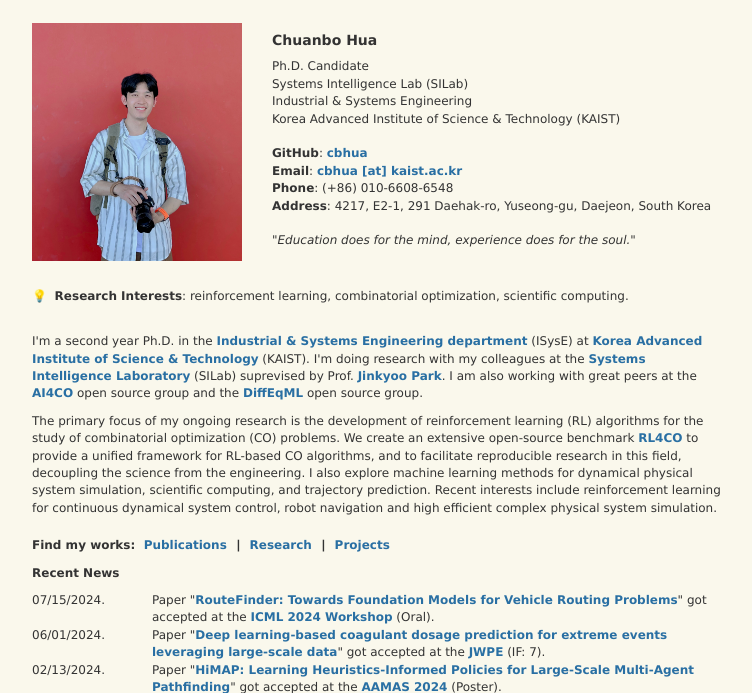
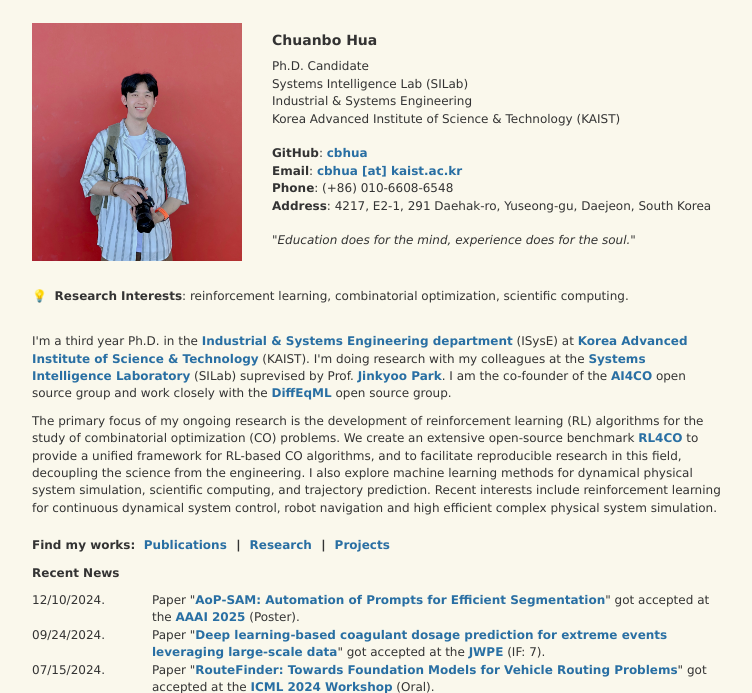
Before and after one commit to cbhua/cbhua.github.io, a plain HTML site: page index.html in a window 1280 px wide. Shown: the part 57-750 px from the top of the page, without its empty margins (263-1015 px from the left). Drawn offline with nearby package versions, Linux system fonts and the light colour scheme.

Commit message:
[Feat] Update news

```diff
--- a/index.html
+++ b/index.html
@@ -115,10 +115,10 @@
             </p>
             <br/>
             <p>
-                I'm a second year Ph.D. in the <a href="https://statistics.kaist.ac.kr">Industrial & Systems Engineering department</a> (ISysE) at
+                I'm a third year Ph.D. in the <a href="https://statistics.kaist.ac.kr">Industrial & Systems Engineering department</a> (ISysE) at
                 <a href="https://www.kaist.ac.kr/en/">Korea Advanced Institute of Science & Technology</a> (KAIST). I'm doing research with my colleagues at the
                 <a href="http://silab.kaist.ac.kr">Systems Intelligence Laboratory</a> (SILab) suprevised by Prof. <a href="http://silab.kaist.ac.kr/our-team/">Jinkyoo Park</a>.
-                I am also working with great peers at the <a href="https://github.com/ai4co">AI4CO</a> open source group and the <a href="https://github.com/DiffEqML">DiffEqML</a> open source group.
+                I am the co-founder of the <a href="https://github.com/ai4co">AI4CO</a> open source group and work closely with the <a href="https://github.com/DiffEqML">DiffEqML</a> open source group.
             </p>
             <p>
                 The primary focus of my ongoing research is the development of reinforcement learning (RL) algorithms for the study of combinatorial optimization (CO) problems.
@@ -134,6 +134,24 @@
 			<h5>Find my works: &nbsp;<a href="publications.html">Publications</a> &nbsp;&#8739;&nbsp; <a href="publications.html">Research</a> &nbsp;&#8739;&nbsp; <a href="projects.html">Projects</a></h5>
 
 			<h5>Recent News</h5>
+
+            <div class="row">
+            <div class="col-sm-2">
+            12/10/2024.
+            </div>
+            <div class="col-sm-10">
+            Paper "<a href="https://ojs.aaai.org/index.php/AAAI/article/view/32228">AoP-SAM: Automation of Prompts for Efficient Segmentation</a>" got accepted at the <a href="https://aaai.org/conference/aaai/aaai-25/">AAAI 2025</a> (Poster).
+            </div>
+            </div>
+
+            <div class="row">
+            <div class="col-sm-2">
+            09/24/2024.
+            </div>
+            <div class="col-sm-10">
+            Paper "<a href="https://www.sciencedirect.com/science/article/pii/S2214714424011668">Deep learning-based coagulant dosage prediction for extreme events leveraging large-scale data</a>" got accepted at the <a href="https://www.sciencedirect.com/journal/journal-of-water-process-engineering">JWPE</a> (IF: 7).
+            </div>
+            </div>
 
             <div class="row">
             <div class="col-sm-2">
```
